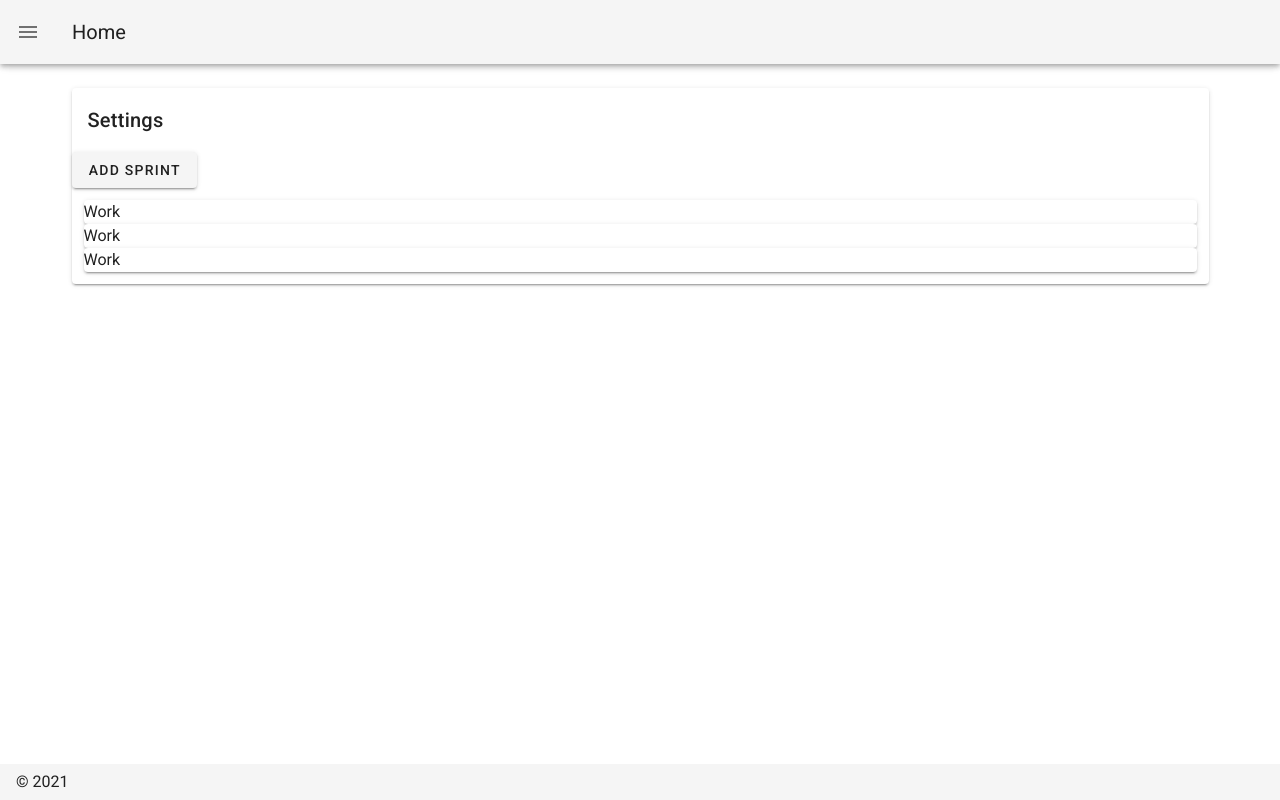
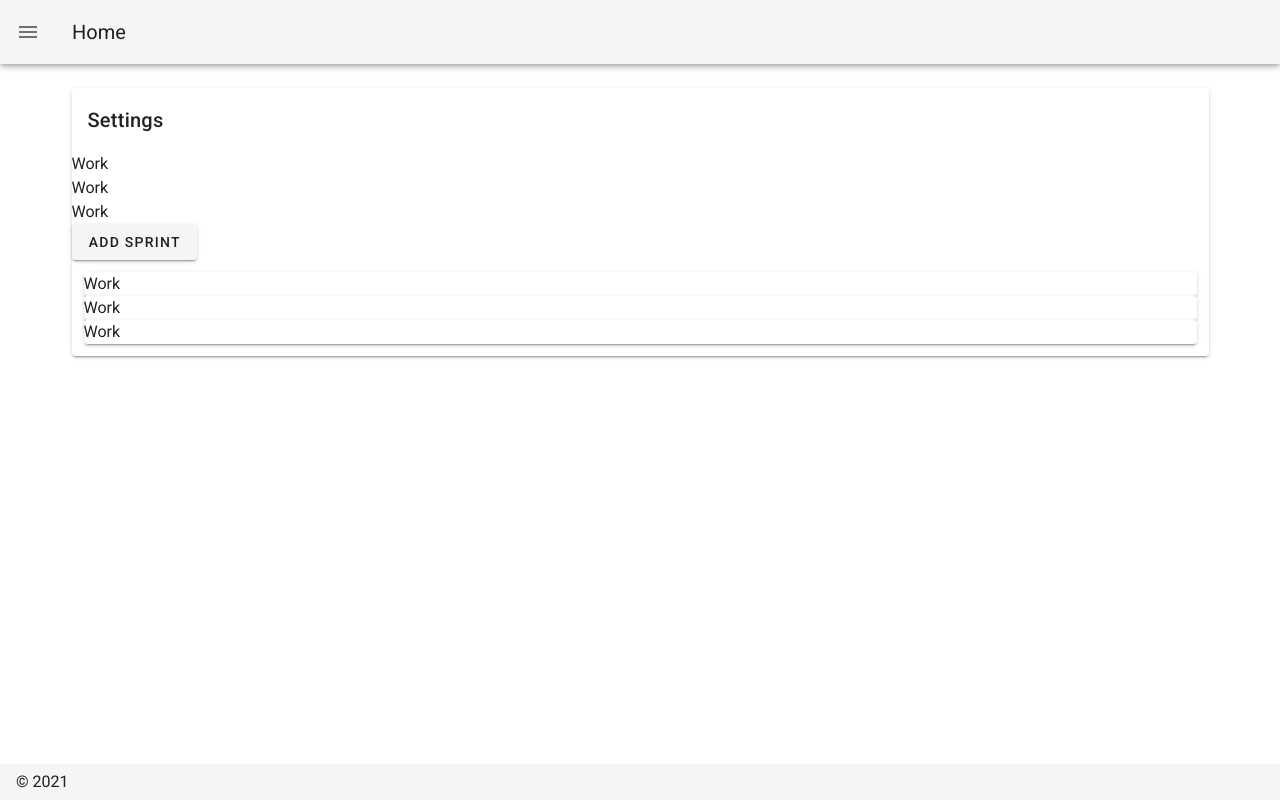
Before and after one commit to braden-w/168-hours, a Nuxt app: page /settings in a window 1280 px wide. Built offline with nearby package versions, Linux system fonts and the light colour scheme.

Commit message:
Alternative drag implementation

```diff
--- a/pages/settings.vue
+++ b/pages/settings.vue
@@ -2,6 +2,16 @@
   <v-container>
     <v-card>
       <v-card-title>Settings</v-card-title>
+      <draggable
+        v-model="sprints"
+        group="people"
+        @start="drag = true"
+        @end="drag = false"
+      >
+        <div v-for="sprint in sprints" :key="sprint.id">
+          {{ sprint.name }}
+        </div>
+      </draggable>
       <draggable v-model="sprints" draggable=".item">
         <v-container fluid>
           <v-card v-for="sprint in sprints" :key="sprint" class="item">
```
